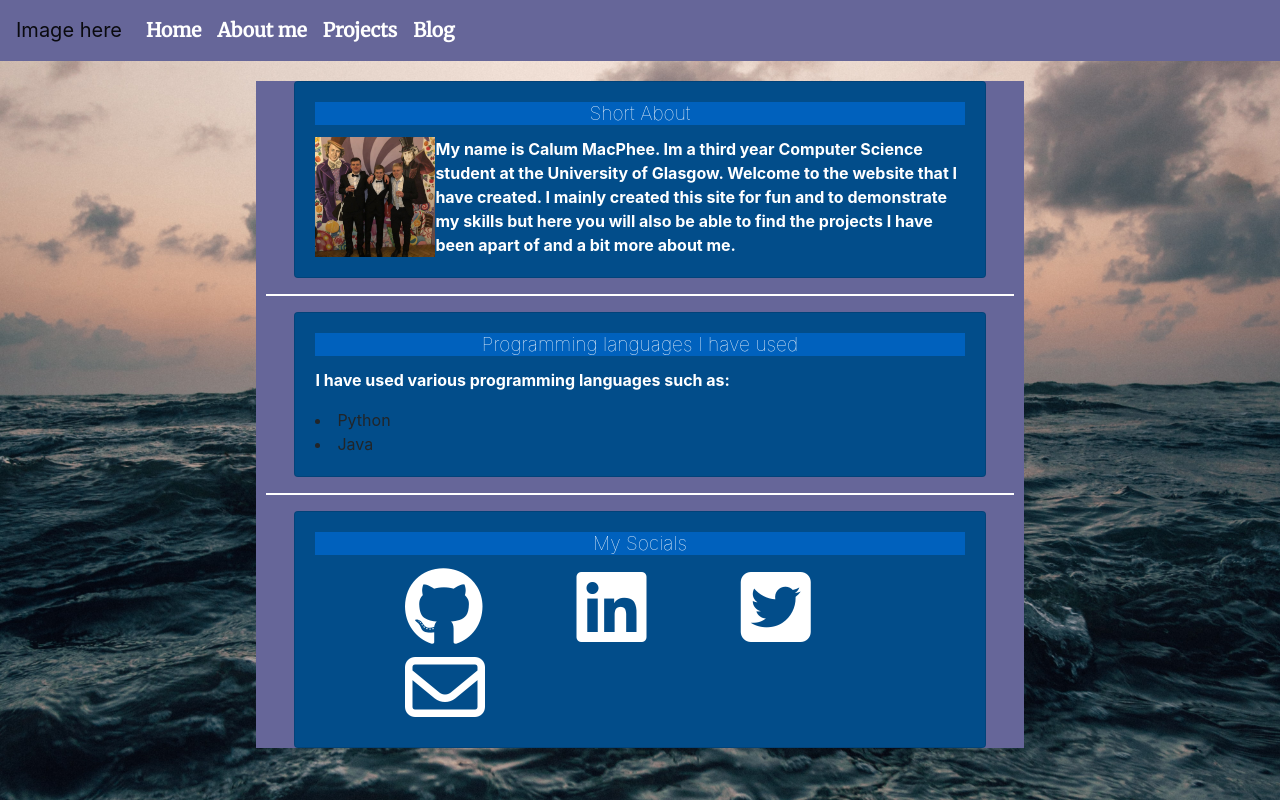
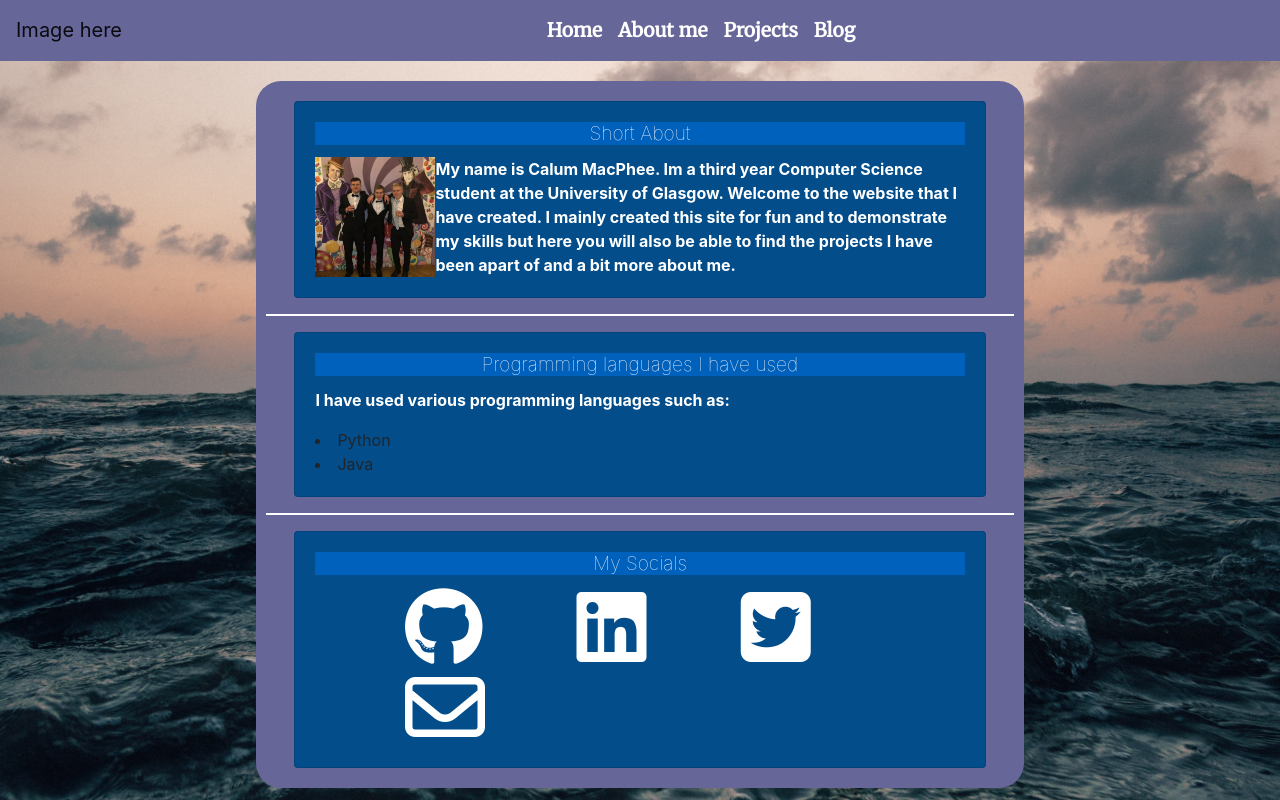
Before and after one commit to Calmac56/mysite, a Django app: page / in a window 1280 px wide. Run offline with Django 3.2, Linux system fonts and the light colour scheme; some libraries are stand-ins or nearby versions.

Commit message:
Updated css

```diff
--- a/static/css/index.css
+++ b/static/css/index.css
@@ -21,11 +21,17 @@
     margin-left: 5%;
 
 }
+
+
 #indexcont{
     margin-top: 20px;
     margin-right: 20vw;
     background-color:#666699;
     margin-left: 20vw;
+    border-radius: 25px;
+    padding-bottom: 20px;
+    padding-top: 20px;
+
 }
 
 #meimage{
--- a/templates/mysiteapp/base.html
+++ b/templates/mysiteapp/base.html
@@ -40,7 +40,7 @@
          </button>
           <!-- Creates each link to all pages on the site depending on whether the user is logged in or not -->
          <div class="collapse navbar-collapse" id="navbarNav">
-           <ul class="navbar-nav navbar-left" id="navitems" >
+           <ul class="navbar-nav ml-auto mx-auto" id="navitems" >
              <li class="nav-item">
                <a class="nav-link" href="/" >Home </a>
              </li>
--- a/templates/mysiteapp/index.html
+++ b/templates/mysiteapp/index.html
@@ -32,7 +32,7 @@
 </div>
 </div>
 <hr class="hrs">
-<div class="card">
+<div class="card" id="lastcard">
   <div class="card-body">
       <h5 class="card-title">My Socials</h5>
       <a href="https://github.com/Calmac56"><i class="fab fa-github fa-5x" data-toggle="tooltip" title="Github"></i></a>
```
